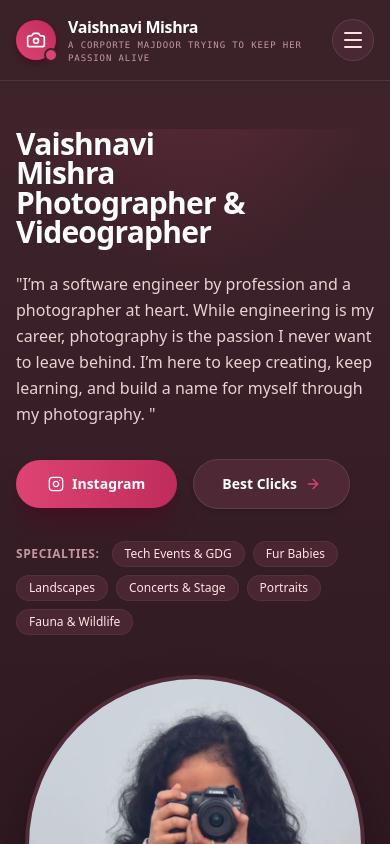
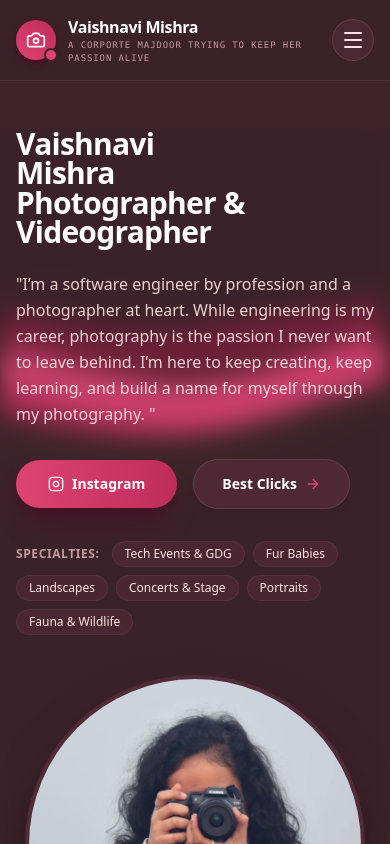
Before and after one commit to VaishnaviiMishra/photpgrapgy_portfolio_vaishnavi, a React (Vite) app: page / in a window 390 px wide. Shown: the top 844 px of the page. Built offline with nearby package versions, Linux system fonts and the light colour scheme; no server answers; a web font is replaced by a local one.

Commit message:
feat: restore wavy background animation and glassmorphic card styling

```diff
--- a/src/components/ui/moving-border.tsx
+++ b/src/components/ui/moving-border.tsx
@@ -54,7 +54,7 @@ export function Button({
 
       <div
         className={cn(
-          "relative bg-[#3E232B] border border-white/10 backdrop-blur-xl text-white flex items-center justify-center w-full h-full text-sm font-semibold transition-colors",
+          "relative bg-[#3E232B] border border-white/10 text-white flex items-center justify-center w-full h-full text-sm font-semibold transition-colors",
           className
         )}
         style={{
@@ -84,21 +84,41 @@ export const MovingBorder = ({
   const progress = useMotionValue<number>(0);
 
   useAnimationFrame((time) => {
-    const length = pathRef.current?.getTotalLength();
-    if (length) {
-      const pxPerMillisecond = length / duration;
-      progress.set((time * pxPerMillisecond) % length);
+    try {
+      if (!pathRef.current) return;
+      const length = pathRef.current.getTotalLength();
+      if (length && length > 0) {
+        const pxPerMillisecond = length / duration;
+        progress.set((time * pxPerMillisecond) % length);
+      }
+    } catch {
+      // Safely catch when SVG path is empty or hidden during initial render
     }
   });
 
-  const x = useTransform(
-    progress,
-    (val) => pathRef.current?.getPointAtLength(val).x
-  );
-  const y = useTransform(
-    progress,
-    (val) => pathRef.current?.getPointAtLength(val).y
-  );
+  const x = useTransform(progress, (val) => {
+    try {
+      if (!pathRef.current) return 0;
+      const length = pathRef.current.getTotalLength?.() ?? 0;
+      if (!length || length <= 0) return 0;
+      const pt = pathRef.current.getPointAtLength(val);
+      return pt?.x ?? 0;
+    } catch {
+      return 0;
+    }
+  });
+
+  const y = useTransform(progress, (val) => {
+    try {
+      if (!pathRef.current) return 0;
+      const length = pathRef.current.getTotalLength?.() ?? 0;
+      if (!length || length <= 0) return 0;
+      const pt = pathRef.current.getPointAtLength(val);
+      return pt?.y ?? 0;
+    } catch {
+      return 0;
+    }
+  });
 
   const transform = useMotionTemplate`translateX(${x}px) translateY(${y}px) translateX(-50%) translateY(-50%)`;
 
--- a/src/components/ui/wavy-background.tsx
+++ b/src/components/ui/wavy-background.tsx
@@ -1,5 +1,5 @@
 import { cn } from "@/lib/utils";
-import React, { useEffect, useRef, useState } from "react";
+import React, { useEffect, useRef } from "react";
 import { createNoise3D } from "simplex-noise";
 
 export const WavyBackground = ({
@@ -29,23 +29,8 @@ export const WavyBackground = ({
 }) => {
   const noise = createNoise3D();
   const canvasRef = useRef<HTMLCanvasElement>(null);
-  const [isMobile, setIsMobile] = useState(false);
 
   useEffect(() => {
-    // Check if the current device is mobile or touch-primary
-    const checkMobile = () => {
-      const isTouchOrSmall =
-        window.innerWidth < 768 ||
-        window.matchMedia("(pointer: coarse)").matches ||
-        /Android|webOS|iPhone|iPad|iPod|BlackBerry|IEMobile|Opera Mini/i.test(navigator.userAgent);
-      setIsMobile(isTouchOrSmall);
-      return isTouchOrSmall;
-    };
-
-    const isSmall = checkMobile();
-    // Do NOT run the 60fps canvas loop on mobile phones to protect battery & GPU
-    if (isSmall) return;
-
     const canvas = canvasRef.current;
     if (!canvas) return;
 
@@ -93,10 +78,6 @@ export const WavyBackground = ({
     };
 
     const handleResize = () => {
-      if (checkMobile()) {
-        cancelAnimationFrame(animationId);
-        return;
-      }
       if (!canvas) return;
       w = canvas.width = canvas.parentElement?.clientWidth || window.innerWidth;
       h = canvas.height = canvas.parentElement?.clientHeight || window.innerHeight;
@@ -118,17 +99,7 @@ export const WavyBackground = ({
         containerClassName
       )}
     >
-      {/* Mobile-optimized static lightweight gradient (Zero GPU overhead on mobile phones) */}
-      {isMobile ? (
-        <div
-          className="absolute inset-0 pointer-events-none -z-0"
-          style={{
-            background:
-              "radial-gradient(ellipse 80% 50% at 50% -20%, rgba(222,67,115,0.28), transparent 70%), linear-gradient(180deg, #3E232B 0%, #2A151D 100%)",
-          }}
-        />
-      ) : (
-        /* Desktop Canvas with Hardware-Accelerated Blur */
+      {/* Hardware-Accelerated Smooth Wavy Canvas */}
       <canvas
         className="absolute inset-0 z-0 pointer-events-none w-full h-full"
         ref={canvasRef}
@@ -139,7 +110,6 @@ export const WavyBackground = ({
           willChange: "transform",
         }}
       />
-      )}
 
       <div className={cn("relative z-10 w-full", className)} {...props}>
         {children}
--- a/src/index.css
+++ b/src/index.css
@@ -12,7 +12,7 @@
   }
 }
 
-/* Custom scrollbar matching initial plum & rose palette */
+/* Custom scrollbar matching plum & rose palette */
 ::-webkit-scrollbar {
   width: 6px;
   height: 6px;
@@ -30,3 +30,8 @@
 ::-webkit-scrollbar-thumb:hover {
   background: #DE4373;
 }
+
+/* Hardware-accelerated smooth rendering */
+canvas, img, [class*="backdrop-blur"] {
+  transform: translateZ(0);
+}
--- a/src/main.tsx
+++ b/src/main.tsx
@@ -1,10 +1,10 @@
-import {StrictMode} from 'react';
-import {createRoot} from 'react-dom/client';
+import { StrictMode } from 'react';
+import { createRoot } from 'react-dom/client';
 import App from './App.tsx';
 import './index.css';
 
 createRoot(document.getElementById('root')!).render(
   <StrictMode>
     <App />
-  </StrictMode>,
+  </StrictMode>
 );
```
Lines whose indentation alone changed are shown as unchanged.
